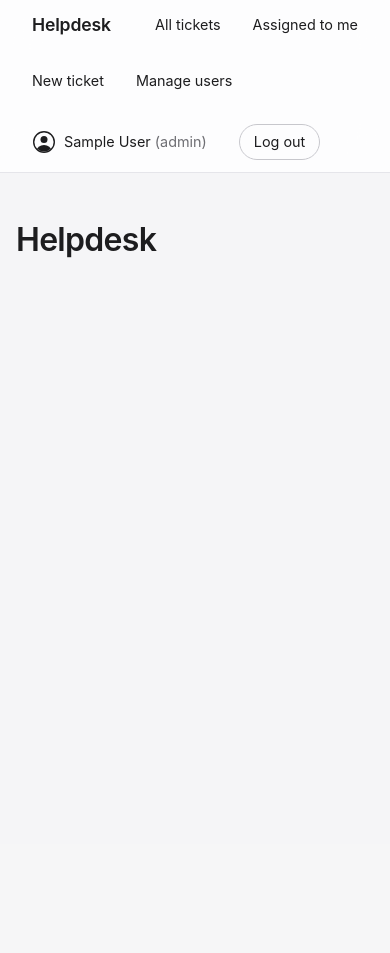
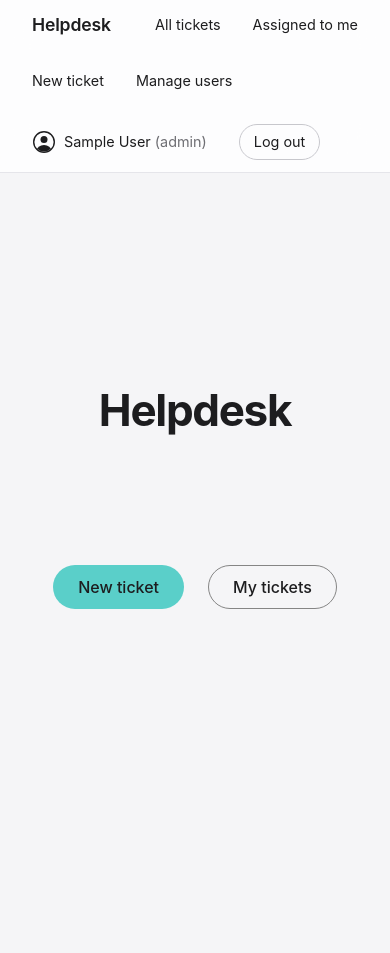
Before and after one commit to lerniajava25/felicia-backend-labb2, a Spring Boot app: page / in a window 390 px wide. Before the commit the page ends 258 px from the top, so only its background shows below. Run offline with Spring Boot 4, Linux system fonts and the light colour scheme; the visitor is signed in with stand-in values (Sample User, id 1); some of the project's set-up classes (security, data sources, template engines, error pages and the like) are left out, and stand-ins take their place; some libraries are stand-ins or nearby versions.

Commit message:
add simple home page design - Primary button to create ticket - Secondary button to view tickets - tests

```diff
--- a/src/main/resources/static/css/app.css
+++ b/src/main/resources/static/css/app.css
@@ -466,6 +466,35 @@ main:has(.board) { max-width: 80rem; }                 /* five columns need more
 /* Extra lines on the agents' cards: who created it and who has it */
 .ticket-card-meta { font-size: 0.85rem; }
 
+/* ---------- Home page ---------- */
+/* Heading and buttons just above the middle of the screen. The area fills the screen below
+   the nav (100dvh minus about 10rem for the nav and main's padding); padding-bottom lifts
+   the content a little above the exact centre, which looks more balanced. */
+.home-hero {
+    min-height: calc(100dvh - 10rem);
+    /* The content is centred above this padding, so every 2rem added here lifts it 1rem. */
+    padding-bottom: calc(8vh + 4rem);
+    display: flex;
+    flex-direction: column;
+    justify-content: center;
+    align-items: center;
+    text-align: center;
+}
+/* Two classes, so this wins over the general h1 size above. Grows with the screen, up to 4.5rem. */
+.home-hero .home-title {
+    font-size: clamp(2.75rem, 8vw, 4.5rem);
+    font-weight: 700;
+    letter-spacing: -0.03em;
+    margin-bottom: 8rem;
+}
+/* The buttons sit centred under the heading; flex-wrap stacks them on narrow phones. */
+.home-hero .form-actions {
+    justify-content: center;
+    flex-wrap: wrap;
+    gap: 1.5rem;
+    margin-top: 0;
+}
+
 /* ---------- Ticket details ---------- */
 main:has(> .ticket) { max-width: 46rem; }
 .ticket {
--- a/src/main/resources/templates/home.html
+++ b/src/main/resources/templates/home.html
@@ -1,11 +1,22 @@
 <!DOCTYPE html>
-<html lang="en" xmlns:th="http://www.thymeleaf.org">
+<html lang="en" xmlns:th="http://www.thymeleaf.org"
+      xmlns:sec="http://www.thymeleaf.org/extras/spring-security">
 <head th:replace="~{fragments/layout :: head('Helpdesk')}"></head>
 <body>
 <div th:replace="~{fragments/nav :: nav}"></div>
 
 <main>
-    <h1>Helpdesk</h1>
+    <section class="home-hero">
+        <h1 class="home-title">Helpdesk</h1>
+
+        <!-- Shortcuts to the two most common pages. Which tickets "My tickets" opens depends on
+             the role; the server checks access again on that page. -->
+        <div class="form-actions">
+            <a class="btn btn-primary" th:href="@{/tickets/new}">New ticket</a>
+            <a sec:authorize="!hasRole('AGENT')" class="btn btn-secondary" th:href="@{/tickets}">My tickets</a>
+            <a sec:authorize="hasRole('AGENT')" class="btn btn-secondary" th:href="@{/agent/tickets/mine}">My tickets</a>
+        </div>
+    </section>
 </main>
 </body>
 </html>
```
Also changed, not shown: 1 other file.
